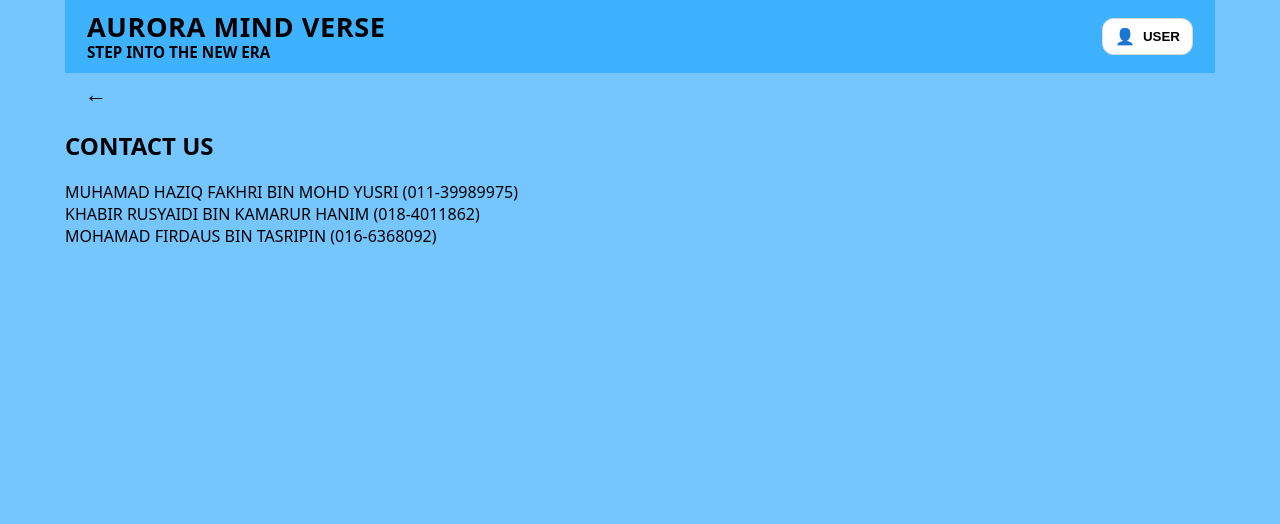
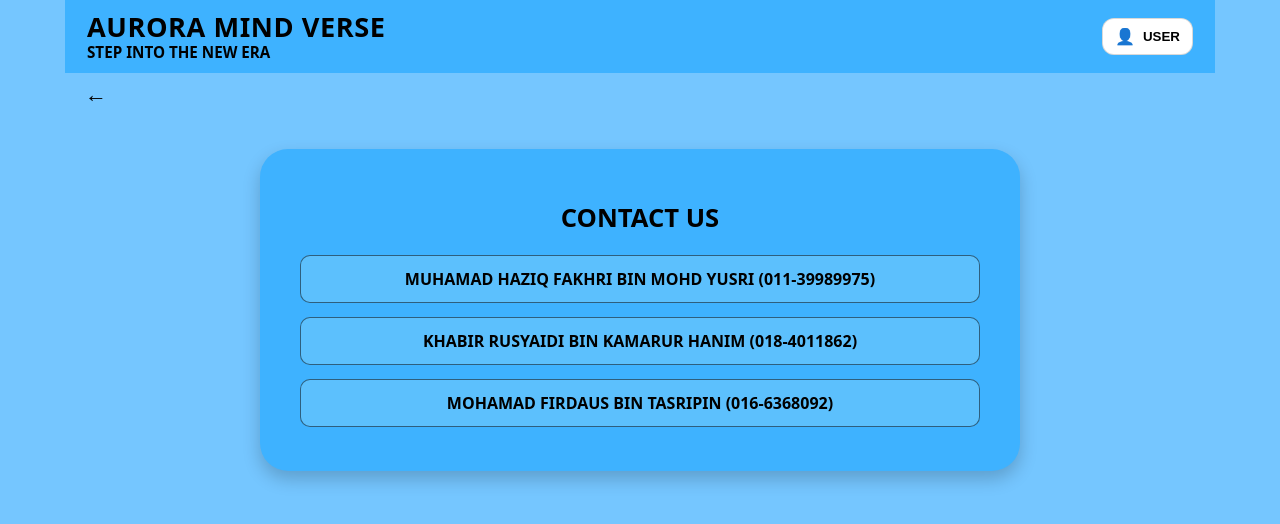
Before and after one commit to Khabir-rusyaidi/aurora-mindverse, a Next.js app: page /contact in a window 1280 px wide. Shown: the top 524 px of the page. Built offline with nearby package versions, Linux system fonts and the light colour scheme; no server answers.

Commit message:
Update Contact page layout centered card

```diff
--- a/app/contact/page.tsx
+++ b/app/contact/page.tsx
@@ -17,7 +17,7 @@ export default function ContactPage() {
 
   return (
     <div style={{ width: "95%", maxWidth: 1150, margin: "0 auto" }}>
-      {/* top bar */}
+      {/* === Top bar === */}
       <div className="topbar">
         <div className="brand-block">
           <h1 className="amv-title">AURORA MIND VERSE</h1>
@@ -27,7 +27,7 @@ export default function ContactPage() {
         <div className="nav-right">
           <div className="nav-links" />
           <div className="profile-container">
-            <button className="profile-pill" onClick={() => setShowLogout(v => !v)}>
+            <button className="profile-pill" onClick={() => setShowLogout(!showLogout)}>
               <span className="profile-icon">👤</span> {userName}
             </button>
             {showLogout && (
@@ -37,21 +37,77 @@ export default function ContactPage() {
         </div>
       </div>
 
-      {/* back arrow */}
+      {/* === Back button === */}
       <button
         aria-label="Back"
         onClick={() => router.back()}
-        style={{ border: "none", background: "transparent", fontSize: 22, cursor: "pointer", margin: "8px 0 0 14px" }}
+        style={{
+          border: "none",
+          background: "transparent",
+          fontSize: 22,
+          cursor: "pointer",
+          margin: "8px 0 0 14px",
+        }}
       >
         ←
       </button>
 
-      {/* content */}
-      <div className="panel" style={{ width: "90%", maxWidth: 1150 }}>
-        <h2 className="panel-title">CONTACT US</h2>
-        <div className="row-pill">MUHAMAD HAZIQ FAKHRI BIN MOHD YUSRI (011-39989975)</div>
-        <div className="row-pill">KHABIR RUSYAIDI BIN KAMARUR HANIM (018-4011862)</div>
-        <div className="row-pill">MOHAMAD FIRDAUS BIN TASRIPIN (016-6368092)</div>
+      {/* === Centered Contact Card === */}
+      <div
+        className="contact-card"
+        style={{
+          backgroundColor: "#3eb2ff",
+          borderRadius: "28px",
+          boxShadow: "0 8px 18px rgba(0,0,0,.2)",
+          padding: "30px",
+          width: "80%",
+          maxWidth: "700px",
+          margin: "40px auto",
+          textAlign: "center",
+        }}
+      >
+        <h2 style={{ fontSize: "1.6rem", fontWeight: "900", marginBottom: "20px" }}>
+          CONTACT US
+        </h2>
+
+        <div
+          style={{
+            backgroundColor: "#5cc0fd",
+            border: "1.5px solid rgba(0,0,0,0.5)",
+            borderRadius: "10px",
+            padding: "12px 16px",
+            margin: "14px 10px",
+            fontWeight: "700",
+          }}
+        >
+          MUHAMAD HAZIQ FAKHRI BIN MOHD YUSRI (011-39989975)
+        </div>
+
+        <div
+          style={{
+            backgroundColor: "#5cc0fd",
+            border: "1.5px solid rgba(0,0,0,0.5)",
+            borderRadius: "10px",
+            padding: "12px 16px",
+            margin: "14px 10px",
+            fontWeight: "700",
+          }}
+        >
+          KHABIR RUSYAIDI BIN KAMARUR HANIM (018-4011862)
+        </div>
+
+        <div
+          style={{
+            backgroundColor: "#5cc0fd",
+            border: "1.5px solid rgba(0,0,0,0.5)",
+            borderRadius: "10px",
+            padding: "12px 16px",
+            margin: "14px 10px",
+            fontWeight: "700",
+          }}
+        >
+          MOHAMAD FIRDAUS BIN TASRIPIN (016-6368092)
+        </div>
       </div>
     </div>
   );
--- a/app/globals.css
+++ b/app/globals.css
@@ -319,3 +319,29 @@ select {
   padding: 8px 12px; font-weight: 700; color: red; cursor: pointer;
 }
 .logout-btn:hover { background: #f8d7da; }
+
+.contact-card {
+  background: #3eb2ff;
+  padding: 30px;
+  border-radius: 28px;
+  box-shadow: 0 8px 18px rgba(0, 0, 0, 0.2);
+  width: 80%;
+  max-width: 700px;
+  margin: 40px auto;
+  text-align: center;
+}
+
+.contact-card h2 {
+  font-size: 1.6rem;
+  font-weight: 900;
+  margin-bottom: 20px;
+}
+
+.contact-row {
+  background: #5cc0fd;
+  border: 1.5px solid rgba(0, 0, 0, 0.5);
+  border-radius: 10px;
+  padding: 12px 16px;
+  margin: 14px 10px;
+  font-weight: 700;
+}
```
